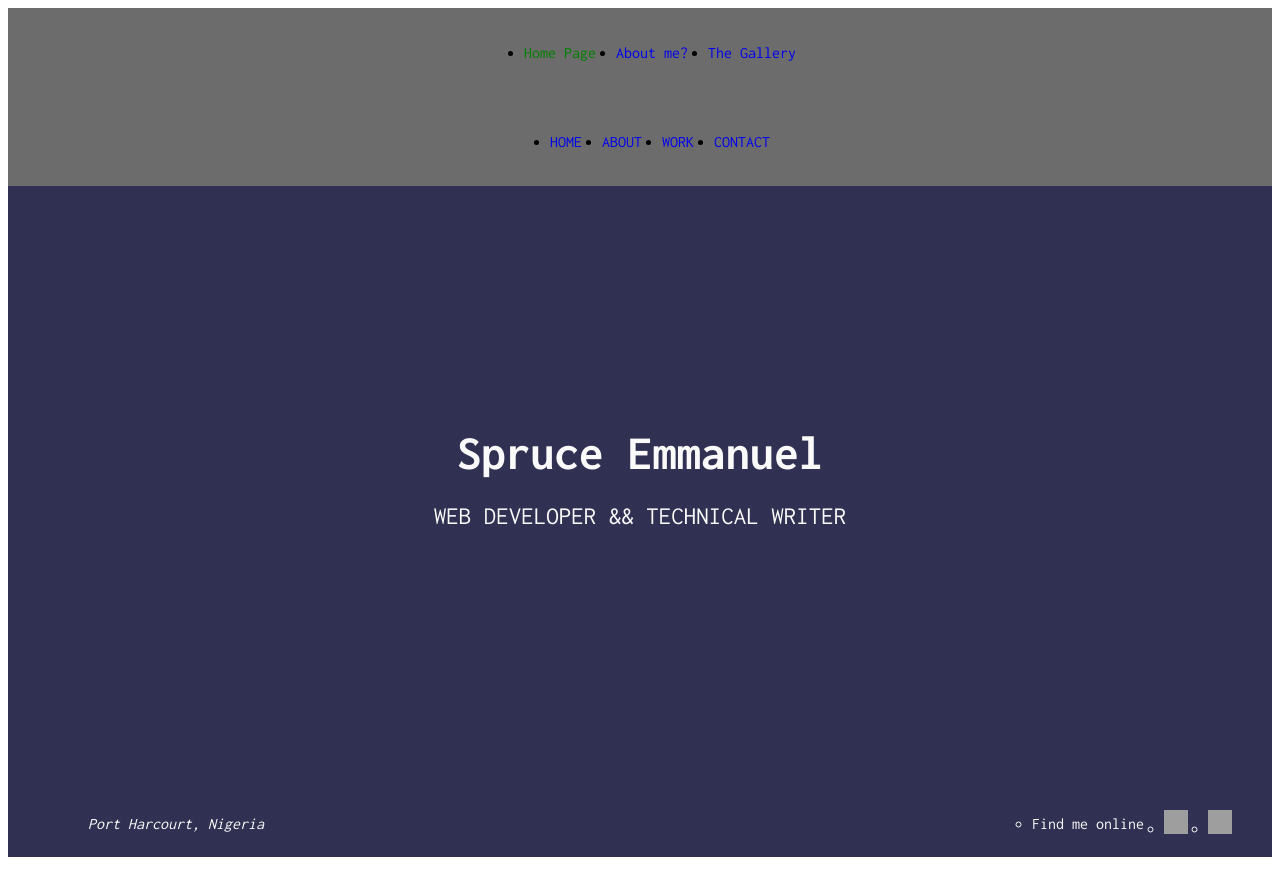
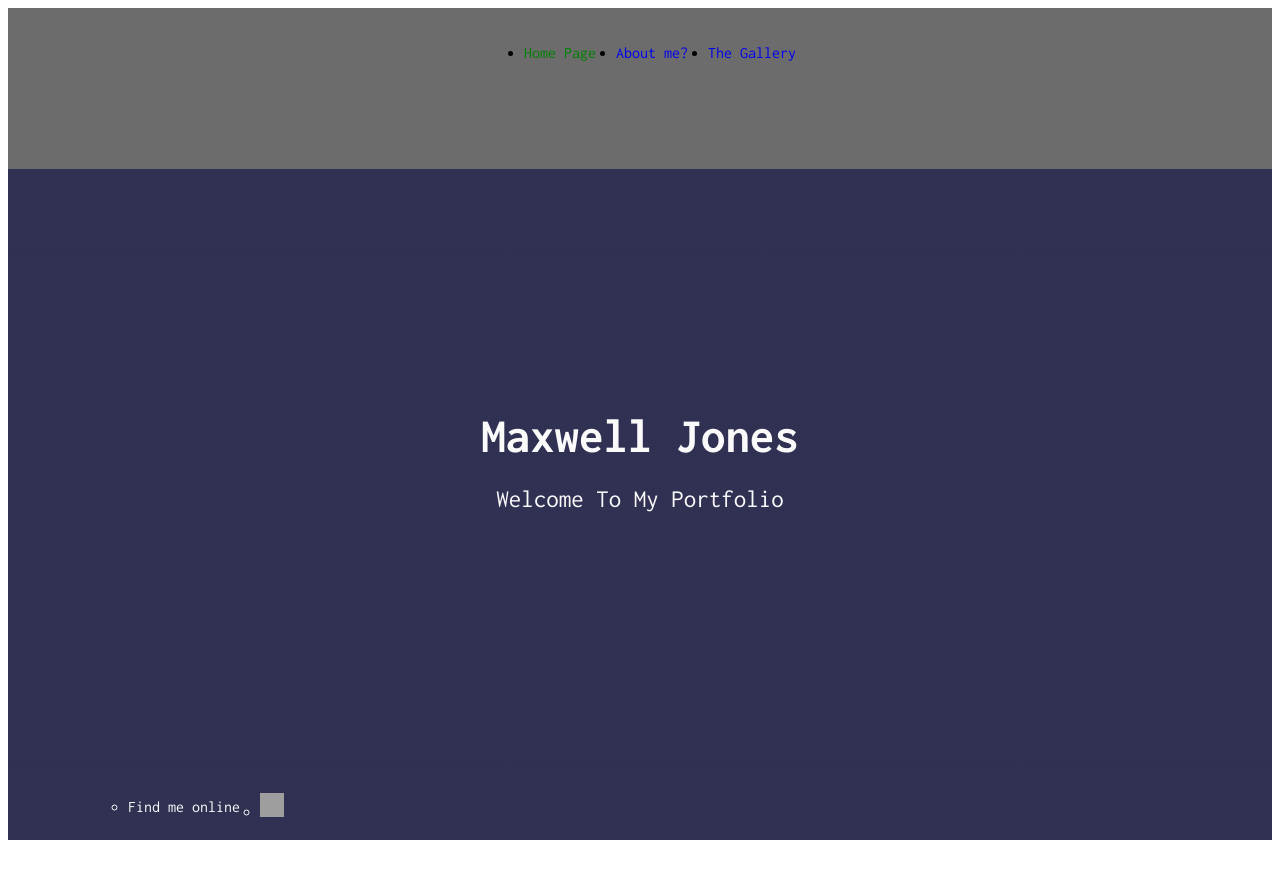
Before and after one commit to BooxStone/BooxStone.github.io, a Jekyll site: the page built from index.html, in a window 1280 px wide. Shown: the top 896 px of the page. Built offline with Jekyll 4.4.1, drawn with Linux system fonts in a browser that asks for light colours; grey boxes are pictures that could not be loaded.

Commit message:
Update index.html

```diff
--- a/index.html
+++ b/index.html
@@ -7,18 +7,13 @@ title: The Grandest Portfolio
   <head>
     <meta charset="UTF-8" />
     <meta name="viewport" content="width=device-width, initial-scale=1.0" />
-    <link rel="stylesheet" href="styles.css" />
-    <title>Spruce - Dev Portfolio</title>
+    <link rel="stylesheet" href="assets/css/styles.scss" />
   </head>
   <body>
     <header class="site_header">
       <div class="wrapper_inner">
         <nav class="site_header_nav">
           <ul role="list" class="flex flex_center">
-            <li><a href="#0">HOME</a></li>
-            <li><a href="#about">ABOUT</a></li>
-            <li><a href="#work">WORK</a></li>
-            <li><a href="#contact">CONTACT</a></li>
           </ul>
         </nav>
       </div>
@@ -28,22 +23,16 @@ title: The Grandest Portfolio
         <div class="wrapper">
           <div class="wrapper_inner">
             <div class="text_center hero_content">
-              <h1 class="h2">Spruce Emmanuel</h1>
-              <p class="h5">WEB DEVELOPER && TECHNICAL WRITER</p>
+              <h1 class="h2">Maxwell Jones</h1>
+              <p class="h5">Welcome To My Portfolio</p>
             </div>
           </div>
           <ul role="list" class="flex flex_between hero_social">
-            <address>Port Harcourt, Nigeria</address>
             <ul role="list" class="flex">
               <li>Find me online</li>
               <li>
                 <a href="https://github.com/iamspruce" target="_blank">
                   <img src="/assets/icon-github.svg" alt="GitHub" width="24" height="24" />
-                </a>
-              </li>
-              <li>
-                <a href="https://x.com/sprucekhalifa" target="_blank">
-                  <img src="/assets/icon-twitter.svg" alt="Twitter" width="24" height="24" />
                 </a>
               </li>
             </ul>
```
